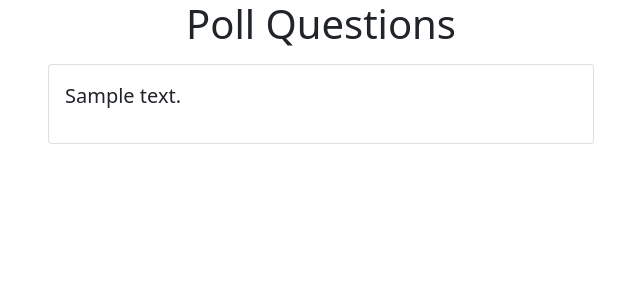
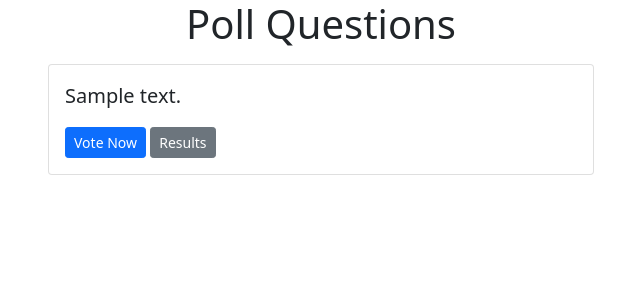
Before and after one commit to Jas802/py_polls, a Django app: page /polls/ in a window 1280 px wide. Shown: the top 300 px of the page, without its empty margins (319-959 px from the left). Run offline with Django 3.2, Linux system fonts and the light colour scheme; tables that the repository leaves empty hold one stand-in row (values such as "Sample post").

Commit message:
routes and urls for results and details

```diff
--- a/pythonpolls/polls/urls.py
+++ b/pythonpolls/polls/urls.py
@@ -4,5 +4,7 @@ from . import views
 
 app_name = 'polls'
 urlpatterns = [
-  path('', views.index, name='index')
+  path('', views.index, name='index'),
+  path('<int:question_id>', views.detail, name='detail'),
+  path('<int:question_id>/results/', views.results, name='results')
 ]
--- a/pythonpolls/polls/views.py
+++ b/pythonpolls/polls/views.py
@@ -7,3 +7,16 @@ def index(request):
   latest_question_list = Question.objects.order_by('-pub_date')[:5]
   context = {'latest_question_list': latest_question_list}
   return render(request, 'polls/index.html', context)
+
+# Show specific question and choices
+def detail(request, question_id):
+  try:
+    question = Question.objects.get(pk=question_id)
+  except Question.DoesNotExist:
+    raise Http404("Question does not exist")
+  return render(requet, 'polls/results.html', { 'question': question })
+
+ # Get question and display results
+def results(request, question_id):
+  question = get_object_or_404(Question, pk=question_id)
+  return render(request, 'polls/results.html', { 'question': question })
--- a/pythonpolls/templates/polls/index.html
+++ b/pythonpolls/templates/polls/index.html
@@ -4,6 +4,16 @@
 <div class="card mb-3">
   <div class="card-body">
     <p class="lead">{{ question.question_text }}</p>
+    <a
+      href="{% url 'polls:detail' question.id %}"
+      class="btn btn-primary btn-sm"
+      >Vote Now</a
+    >
+    <a
+      href="{% url 'polls:results' question.id %}"
+      class="btn btn-secondary btn-sm"
+      >Results</a
+    >
   </div>
 </div>
 {% endfor %} {% else %}
```
